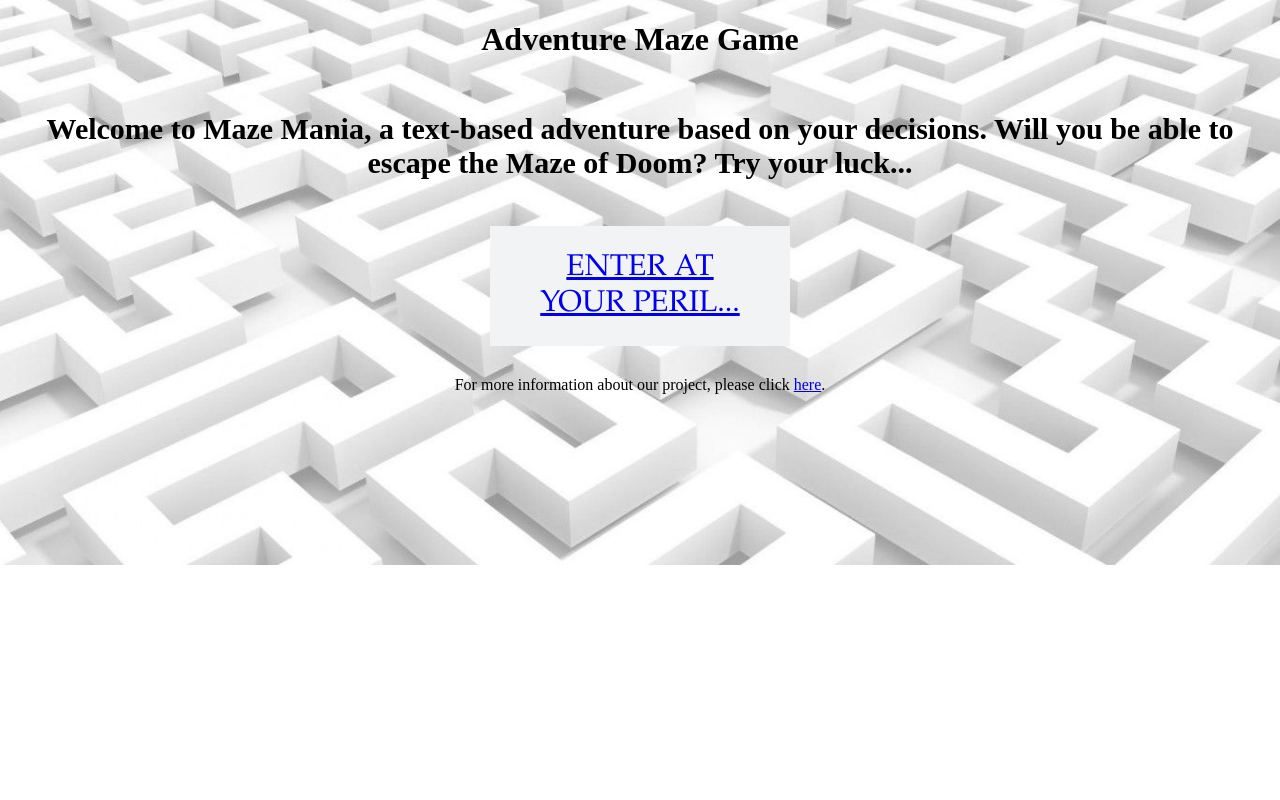
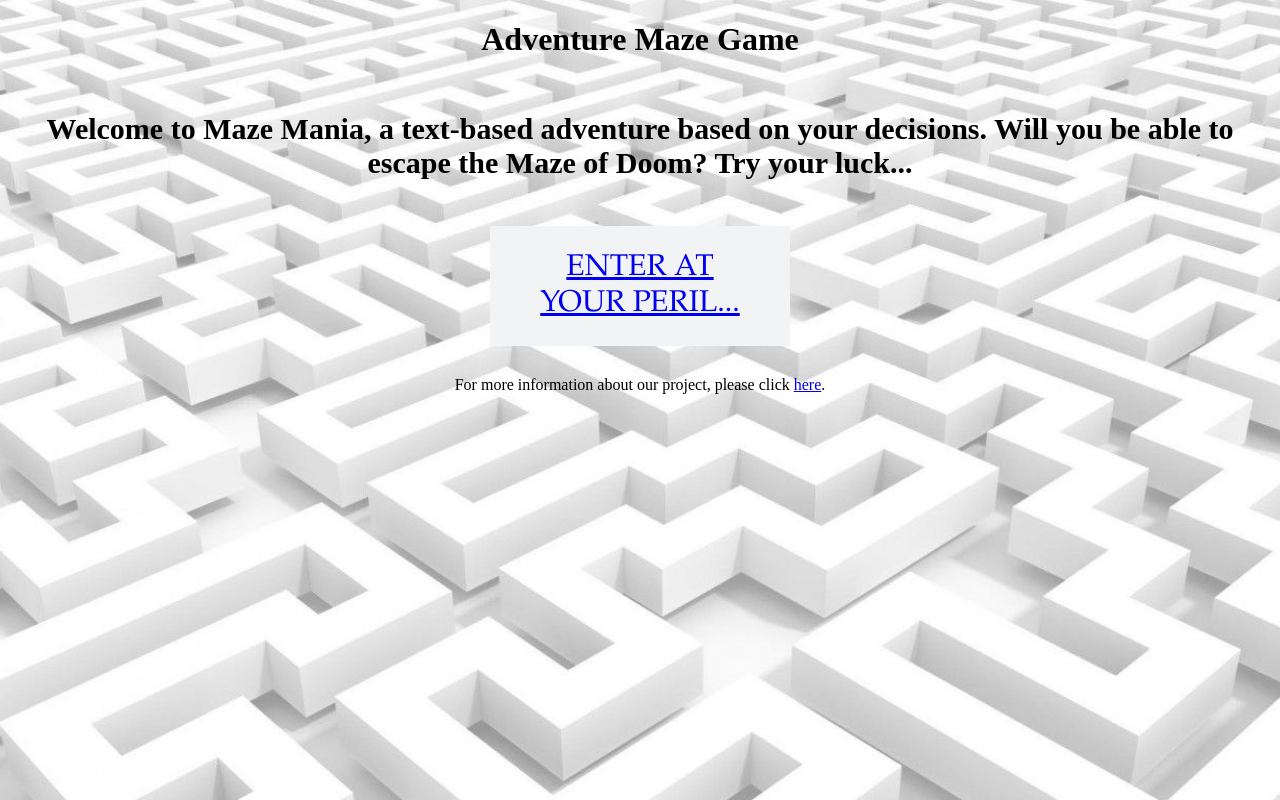
Before and after one commit to Ryzlox/web-programming-fall-2021, a PHP site: page /intro.html in a window 1280 px wide. Run offline with PHP 8.4, Linux system fonts and the light colour scheme.

Commit message:
added class

```diff
--- a/HTML Project 1/intro.html
+++ b/HTML Project 1/intro.html
@@ -8,11 +8,13 @@
 </head>
 <body>
 
-<div>
+<div class="need">
     <div class="container">
         <div class="header">
         <h1>Adventure Maze Game</h1>
 	    </div>
+
+
         <div class="question">
 <p>Welcome to Maze Mania, a text-based adventure based on your decisions. Will you be able to escape the Maze of Doom? Try your luck...</p>
 </div>
--- a/HTML Project 1/maze.css
+++ b/HTML Project 1/maze.css
@@ -17,14 +17,13 @@ box-sizing: border-box
 }
 body{
 background-image: url("bg.jpg");
-height:100%;
-
   background-position: center;
    background-repeat: no-repeat;
    background-size: cover;
 font-family: Papyrus;
 margin: 0;
 padding: 0;
+
 }
 .header{
 /*padding: 1.5rem;*/
@@ -32,10 +31,12 @@ padding: 0;
   justify-content: center;
   width: 100%;
 }
-
+.need{
+height:100vh;
+}
 
 .container{
-/*height:100%;*/
+
 width: 100%;
 display: flex;
 align-items: center;
```
